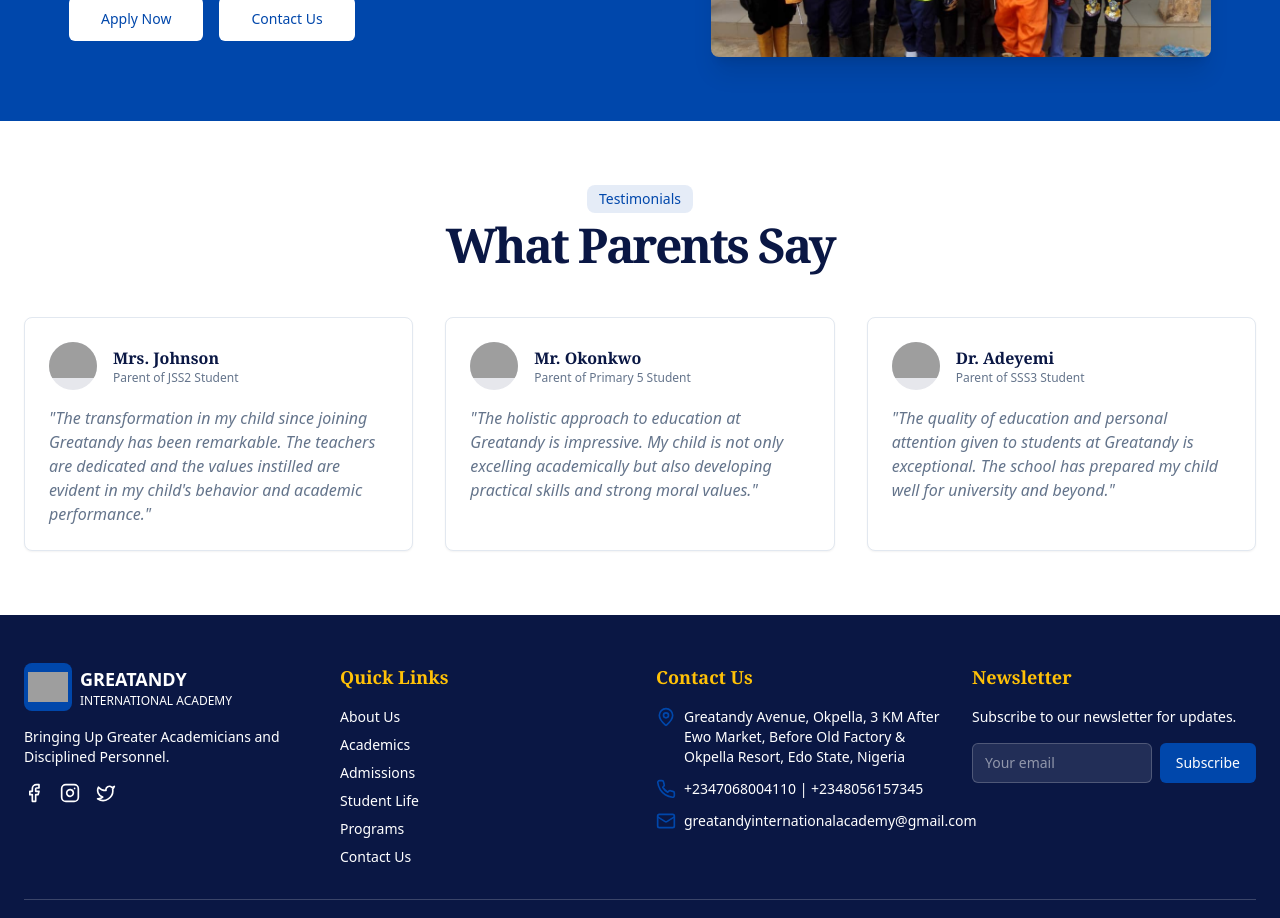
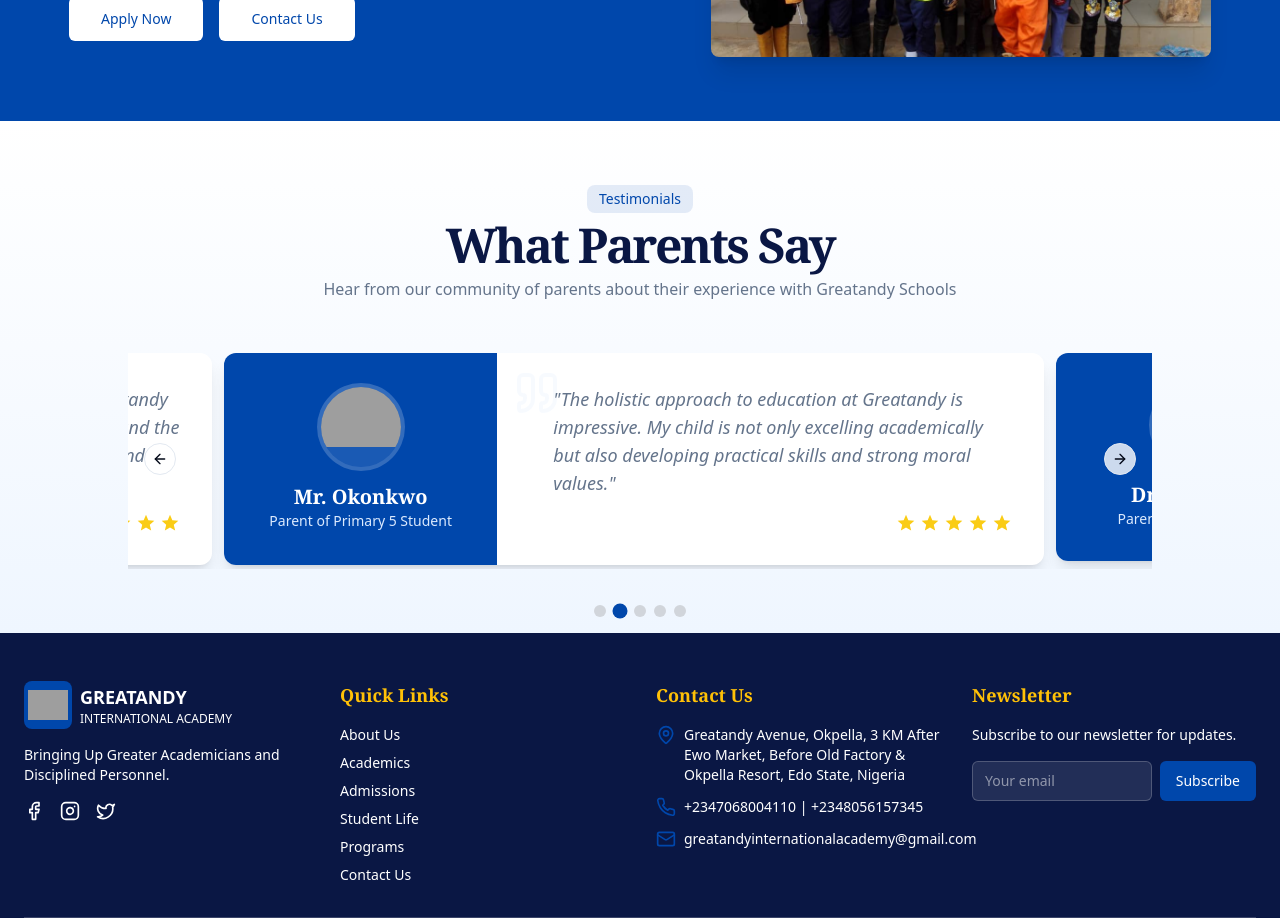
Before and after one commit to Okwoli-Godwin/Great_Andy_Academy, a Next.js app: page / in a window 1280 px wide. Shown: the part 4600-5518 px from the top of the page. Built offline with nearby package versions, Linux system fonts and the light colour scheme; grey boxes are pictures that could not be loaded; a web font is replaced by a local one.

Commit message:
testimonial section done

```diff
--- a/app/page.tsx
+++ b/app/page.tsx
@@ -7,6 +7,7 @@ import { HeroSlider } from "@/components/hero-slider"
 import { ValueCard } from "@/components/value-card"
 import { ProgramCard } from "@/components/program-card"
 import { CountUpNumber } from "@/components/count-up-number"
+import { TestimonialSlider } from "@/components/testimonial-slider"
 
 export default function Home() {
   const values = [
@@ -348,8 +349,8 @@ export default function Home() {
       </section>
 
       {/* Testimonials */}
-      <section className="py-16 bg-white">
-        <div className="container px-4 md:px-6">
+      <section className="py-16 bg-gradient-to-b from-white to-blue-50">
+        <div className="container md:px-6">
           <div className="flex flex-col items-center justify-center space-y-4 text-center mb-12">
             <div className="space-y-2">
               <div className="inline-block rounded-lg bg-school-blue/10 px-3 py-1 text-sm text-school-blue">
@@ -358,88 +359,13 @@ export default function Home() {
               <h2 className="text-3xl font-bold tracking-tighter sm:text-4xl md:text-5xl text-navy-blue">
                 What Parents Say
               </h2>
+              <p className="max-w-[700px] text-muted-foreground mx-auto">
+                Hear from our community of parents about their experience with Greatandy Schools
+              </p>
             </div>
           </div>
 
-          <div className="grid gap-8 md:grid-cols-2 lg:grid-cols-3">
-            <Card className="bg-white animated-card">
-              <CardContent className="p-6">
-                <div className="flex items-center mb-4">
-                  <div className="mr-4">
-                    <div className="h-12 w-12 rounded-full bg-navy-blue/10 overflow-hidden">
-                      <Image
-                        src="/placeholder.svg?height=48&width=48"
-                        width={48}
-                        height={48}
-                        alt="Parent"
-                        className="object-cover"
-                      />
-                    </div>
-                  </div>
-                  <div>
-                    <h4 className="font-bold text-navy-blue">Mrs. Johnson</h4>
-                    <p className="text-xs text-muted-foreground">Parent of JSS2 Student</p>
-                  </div>
-                </div>
-                <p className="text-muted-foreground italic">
-                  "The transformation in my child since joining Greatandy has been remarkable. The teachers are
-                  dedicated and the values instilled are evident in my child's behavior and academic performance."
-                </p>
-              </CardContent>
-            </Card>
-
-            <Card className="bg-white animated-card">
-              <CardContent className="p-6">
-                <div className="flex items-center mb-4">
-                  <div className="mr-4">
-                    <div className="h-12 w-12 rounded-full bg-navy-blue/10 overflow-hidden">
-                      <Image
-                        src="/placeholder.svg?height=48&width=48"
-                        width={48}
-                        height={48}
-                        alt="Parent"
-                        className="object-cover"
-                      />
-                    </div>
-                  </div>
-                  <div>
-                    <h4 className="font-bold text-navy-blue">Mr. Okonkwo</h4>
-                    <p className="text-xs text-muted-foreground">Parent of Primary 5 Student</p>
-                  </div>
-                </div>
-                <p className="text-muted-foreground italic">
-                  "The holistic approach to education at Greatandy is impressive. My child is not only excelling
-                  academically but also developing practical skills and strong moral values."
-                </p>
-              </CardContent>
-            </Card>
-
-            <Card className="bg-white animated-card">
-              <CardContent className="p-6">
-                <div className="flex items-center mb-4">
-                  <div className="mr-4">
-                    <div className="h-12 w-12 rounded-full bg-navy-blue/10 overflow-hidden">
-                      <Image
-                        src="/placeholder.svg?height=48&width=48"
-                        width={48}
-                        height={48}
-                        alt="Parent"
-                        className="object-cover"
-                      />
-                    </div>
-                  </div>
-                  <div>
-                    <h4 className="font-bold text-navy-blue">Dr. Adeyemi</h4>
-                    <p className="text-xs text-muted-foreground">Parent of SSS3 Student</p>
-                  </div>
-                </div>
-                <p className="text-muted-foreground italic">
-                  "The quality of education and personal attention given to students at Greatandy is exceptional. The
-                  school has prepared my child well for university and beyond."
-                </p>
-              </CardContent>
-            </Card>
-          </div>
+          <TestimonialSlider />
         </div>
       </section>
     </main>
--- /dev/null
+++ b/components/testimonial-slider.tsx
@@ -0,0 +1,153 @@
+"use client"
+
+import * as React from "react"
+import Image from "next/image"
+import { Card, CardContent } from "@/components/ui/card"
+import {
+  Carousel,
+  CarouselContent,
+  CarouselItem,
+  CarouselNext,
+  CarouselPrevious,
+  type CarouselApi,
+} from "@/components/ui/carousel"
+import { Quote } from "lucide-react"
+
+interface Testimonial {
+  name: string
+  role: string
+  content: string
+  imageSrc: string
+}
+
+export function TestimonialSlider() {
+  const [api, setApi] = React.useState<CarouselApi>()
+  const [current, setCurrent] = React.useState(0)
+  const [count, setCount] = React.useState(0)
+
+  const testimonials: Testimonial[] = [
+    {
+      name: "Mrs. Johnson",
+      role: "Parent of JSS2 Student",
+      content:
+        "The transformation in my child since joining Greatandy has been remarkable. The teachers are dedicated and the values instilled are evident in my child's behavior and academic performance.",
+      imageSrc: "/placeholder.svg?height=80&width=80",
+    },
+    {
+      name: "Mr. Okonkwo",
+      role: "Parent of Primary 5 Student",
+      content:
+        "The holistic approach to education at Greatandy is impressive. My child is not only excelling academically but also developing practical skills and strong moral values.",
+      imageSrc: "/placeholder.svg?height=80&width=80",
+    },
+    {
+      name: "Dr. Adeyemi",
+      role: "Parent of SSS3 Student",
+      content:
+        "The quality of education and personal attention given to students at Greatandy is exceptional. The school has prepared my child well for university and beyond.",
+      imageSrc: "/placeholder.svg?height=80&width=80",
+    },
+    {
+      name: "Mrs. Nwachukwu",
+      role: "Parent of JSS1 Student",
+      content:
+        "Choosing Greatandy was the best decision for my child's education. The academic standards are high, and the environment nurtures confidence and creativity.",
+      imageSrc: "/placeholder.svg?height=80&width=80",
+    },
+    {
+      name: "Mr. Adekunle",
+      role: "Parent of Primary 3 Student",
+      content:
+        "I'm impressed by how the teachers at Greatandy make learning fun and engaging. My child is always excited to go to school and share what they've learned.",
+      imageSrc: "/placeholder.svg?height=80&width=80",
+    },
+  ]
+
+  React.useEffect(() => {
+    if (!api) return
+
+    setCount(api.scrollSnapList().length)
+    setCurrent(api.selectedScrollSnap() + 1)
+
+    api.on("select", () => {
+      setCurrent(api.selectedScrollSnap() + 1)
+    })
+
+    // Auto-play functionality
+    const autoplayInterval = setInterval(() => {
+      api.scrollNext()
+    }, 5000)
+
+    return () => clearInterval(autoplayInterval)
+  }, [api])
+
+  return (
+    <div className="mx-auto max-w-5xl">
+      <Carousel
+        setApi={setApi}
+        className="w-full"
+        opts={{
+          align: "center",
+          loop: true,
+        }}
+      >
+        <CarouselContent>
+          {testimonials.map((testimonial, index) => (
+            <CarouselItem key={index} className="md:basis-1/1 lg:basis-4/5 pl-1">
+              <div className="p-1">
+                <Card className="border-none shadow-lg bg-white rounded-xl overflow-hidden transition-all duration-300 hover:shadow-xl">
+                  <CardContent className="p-0">
+                    <div className="grid md:grid-cols-[1fr_2fr] overflow-hidden">
+                      <div className="bg-school-blue p-8 flex flex-col justify-center items-center text-white">
+                        <div className="h-20 w-20 rounded-full bg-white/10 overflow-hidden mb-4 ring-4 ring-white/20">
+                          <Image
+                            src={testimonial.imageSrc || "/placeholder.svg"}
+                            width={80}
+                            height={80}
+                            alt={testimonial.name}
+                            className="object-cover"
+                          />
+                        </div>
+                        <h4 className="font-bold text-xl">{testimonial.name}</h4>
+                        <p className="text-sm text-blue-100">{testimonial.role}</p>
+                      </div>
+                      <div className="p-8 flex flex-col justify-center relative">
+                        <Quote className="absolute text-blue-100 w-12 h-12 top-4 left-4 opacity-20" />
+                        <p className="text-muted-foreground italic text-lg relative z-10 pl-6">
+                          "{testimonial.content}"
+                        </p>
+                        <div className="flex mt-4 justify-end">
+                          <div className="flex space-x-1">
+                            {[...Array(5)].map((_, i) => (
+                              <svg key={i} className="w-5 h-5 text-yellow-400 fill-current" viewBox="0 0 24 24">
+                                <path d="M12 17.27L18.18 21L16.54 13.97L22 9.24L14.81 8.63L12 2L9.19 8.63L2 9.24L7.46 13.97L5.82 21L12 17.27Z" />
+                              </svg>
+                            ))}
+                          </div>
+                        </div>
+                      </div>
+                    </div>
+                  </CardContent>
+                </Card>
+              </div>
+            </CarouselItem>
+          ))}
+        </CarouselContent>
+        <div className="absolute -bottom-12 left-0 right-0 flex justify-center gap-2">
+          {Array.from({ length: count }).map((_, index) => (
+            <button
+              key={index}
+              onClick={() => api?.scrollTo(index)}
+              className={`w-3 h-3 rounded-full transition-all ${
+                index === current - 1 ? "bg-school-blue scale-125" : "bg-gray-300"
+              }`}
+              aria-label={`Go to slide ${index + 1}`}
+            />
+          ))}
+        </div>
+        <CarouselPrevious className="absolute left-4 top-1/2 -translate-y-1/2 bg-white/80 hover:bg-white" />
+        <CarouselNext className="absolute right-4 top-1/2 -translate-y-1/2 bg-white/80 hover:bg-white" />
+      </Carousel>
+    </div>
+  )
+}
```
